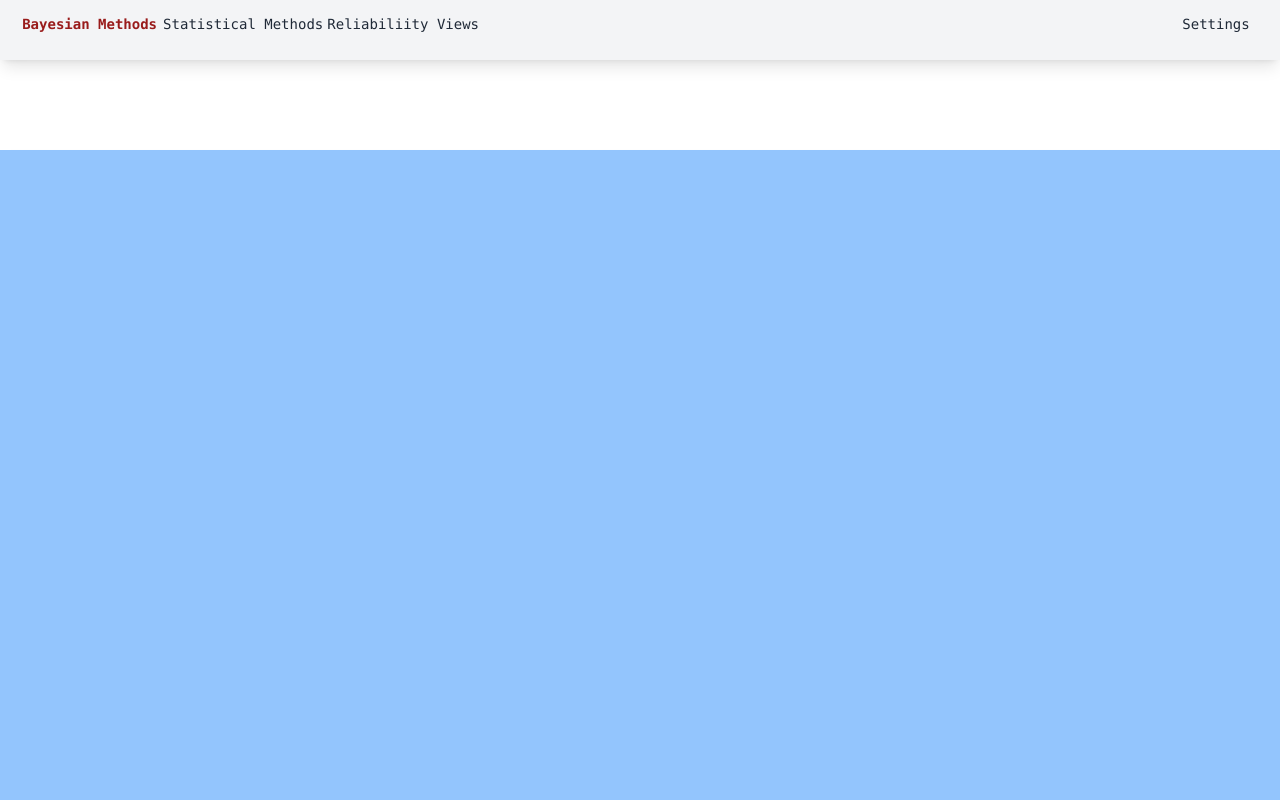
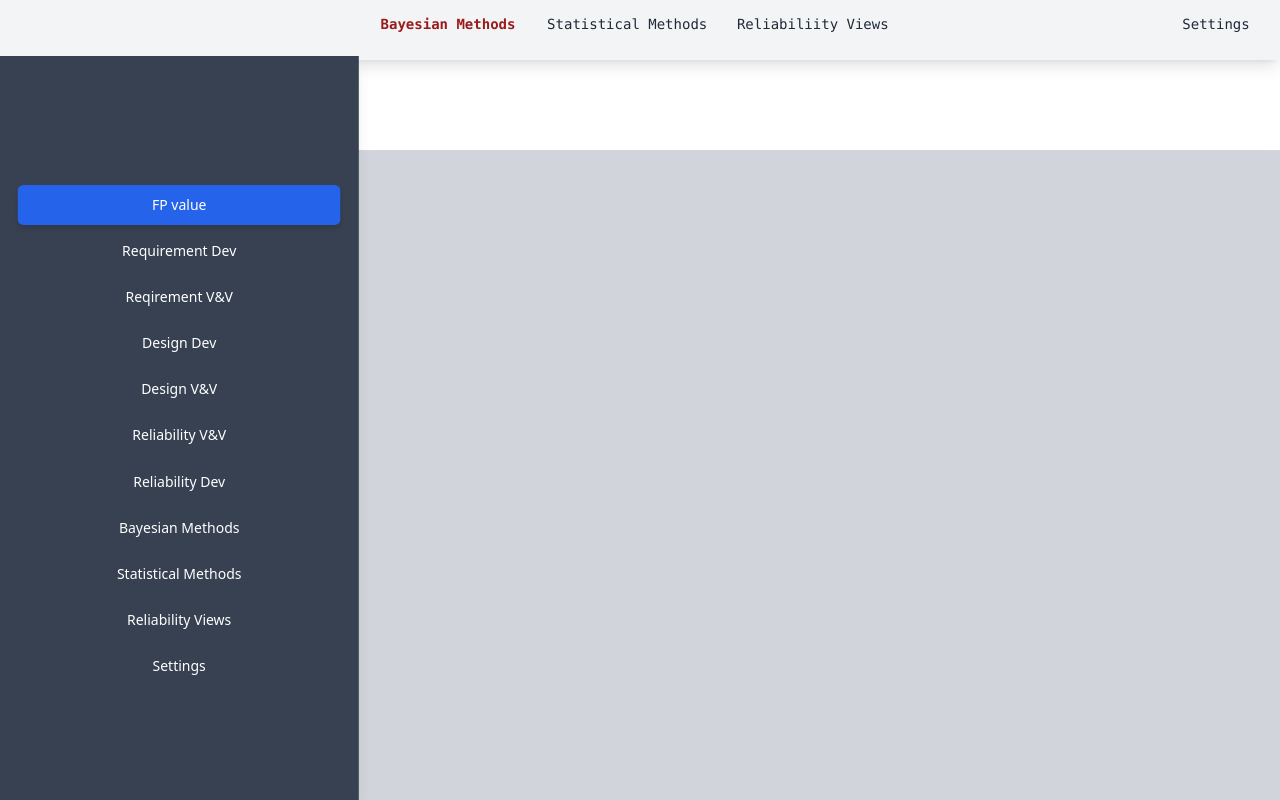
Before and after one commit to mahammadyusifov/npp-web-proto, a React (Vite) app: page / in a window 1280 px wide. Built offline with nearby package versions, Linux system fonts and the light colour scheme.

Commit message:
menu labels added

```diff
--- a/src/BayesianPage.tsx
+++ b/src/BayesianPage.tsx
@@ -1,21 +1,23 @@
 import { useState } from 'react';
 
-import { handleFileSelection, handleUpload, handleSave } from './utilities/upload-save-browse';
-import NavigationBar from './Components/NavigationBar';
-
+import Menu from './Components/Menu';
+import Rectangular from './components/Rectangle';
 function BayesianPage() {
 
-  const [selectedFile, setSelectedFile] = useState<File | null>(null);
+  const [adults, setAdults] = useState(6);
 
   return (
     <>
-      <NavigationBar
-      width='100%'
+      <Rectangular
+      width='72%'
       height='650px'
-      color = 'bg-blue-300'
-      center = {{ x: '50%', y: '75%' }}
+      color = 'bg-gray-300'
+      center = {{ x: '90%', y: '75%' }}
       shape = 'sharp-rectangle'
-      />
+      >
+      </Rectangular>
+
+      <Menu/>
     </>
   )
 }
--- /dev/null
+++ b/src/Components/Hoverable.tsx
@@ -0,0 +1,128 @@
+import React, { CSSProperties } from 'react';
+
+// --- Type Definitions for the Component's Props ---
+interface HoverableProps {
+  // The text to display inside the tab.
+  text: string;
+  // An optional icon component to display to the left of the text.
+  icon?: React.ReactNode;
+  // A boolean to determine if the tab is currently highlighted.
+  active?: boolean;
+  // A callback function that is triggered when the tab is clicked.
+  onClick: (text: string) => void;
+  // Optional custom colors for different states.
+  textcolor?: string;
+  activeColor?: string;
+  activeBgColor?: string;
+  hoverBorderColor?: string;
+  // Optional x, y coordinates for absolute positioning.
+  center?: { x: string; y: string };
+  // Optional width and height for the component.
+  width?: string;
+  height?: string;
+}
+
+// --- Main SidebarTab Component ---
+const Hoverable: React.FC<HoverableProps> = ({
+  text,
+  icon,
+  active = false,
+  onClick,
+  textcolor = 'text-white',
+  activeColor = 'text-white',
+  activeBgColor = 'bg-blue-600',
+  hoverBorderColor = 'hover:border-gray-400',
+  center = { x: '50%', y: '50%' },
+  width = '90%',
+  height = '40px',
+}) => {
+
+  // --- Dynamic Styling for Positioning and Sizing ---
+  const containerStyle: CSSProperties = {
+    width: width,
+    height: height,
+  };
+  if (center) {
+    containerStyle.position = 'absolute';
+    containerStyle.top = center.y;
+    containerStyle.left = center.x;
+    containerStyle.transform = 'translate(-50%, -50%)';
+  }
+
+  // --- Dynamic Styling for Appearance ---
+  // This logic creates the new border-on-hover effect and removes the focus ring.
+  const finalClasses = `
+    flex items-center justify-center space-x-3 px-4 py-2 rounded-md
+    text-sm font-medium cursor-pointer
+    transition-colors duration-200 ease-in-out
+    focus:outline-none
+    border-2
+    ${active
+      ? `${activeBgColor} ${activeColor} border-transparent shadow-md`
+      : `bg-transparent ${textcolor} border-transparent ${hoverBorderColor}`
+    }
+  `;
+
+  return (
+    <button
+      type="button"
+      style={containerStyle}
+      className={finalClasses}
+      onClick={() => onClick(text)}
+    >
+      {icon && <span className="flex-shrink-0">{icon}</span>}
+      <span>{text}</span>
+    </button>
+  );
+};
+
+export default Hoverable ;
+
+
+// --- Example of how to use this component in a parent ---
+/*
+import React, { useState } from 'react';
+import SidebarTab from './SidebarTab';
+
+// A simple placeholder icon for the example
+const PlaceholderIcon = () => (
+  <svg className="w-5 h-5" fill="none" stroke="currentColor" viewBox="0 0 24 24" xmlns="http://www.w3.org/2000/svg">
+    <path strokeLinecap="round" strokeLinejoin="round" strokeWidth={2} d="M9 12h6m-6 4h6m2 5H7a2 2 0 01-2-2V5a2 2 0 012-2h5.586a1 1 0 01.707.293l5.414 5.414a1 1 0 01.293.707V19a2 2 0 01-2 2z" />
+  </svg>
+);
+
+function Sidebar() {
+  const [activeTab, setActiveTab] = useState('Requirement V&V');
+
+  const handleTabClick = (tabName: string) => {
+    setActiveTab(tabName);
+  };
+
+  const tabs = [
+    "FP",
+    "Requirement Dev",
+    "Requirement V&V",
+    "Design Dev",
+    "Design V&V"
+  ];
+
+  return (
+    <div className="w-64 p-4 bg-gray-50 border-r border-gray-200">
+      <nav className="flex flex-col space-y-1">
+        {tabs.map(tabName => (
+          <SidebarTab
+            key={tabName}
+            text={tabName}
+            icon={<PlaceholderIcon />}
+            active={activeTab === tabName}
+            onClick={handleTabClick}
+            width="100%"
+            height="40px"
+            hoverBorderColor="hover:border-gray-400" // Example of customizing the hover border
+          />
+        ))}
+      </nav>
+    </div>
+  );
+}
+*/
--- a/src/Components/Layout.tsx
+++ b/src/Components/Layout.tsx
@@ -6,11 +6,11 @@ const Layout = ({ children }) => {
     <>
         <NavigationBar>
 
-          <NavItem text="Bayesian Methods" position={{ x: '7%', y: '40%' }} />
+          <NavItem text="Bayesian Methods" position={{ x: '35%', y: '40%' }} />
 
-          <NavItem text = "Statistical Methods" position={{ x: '19%', y: '40%' }} />
+          <NavItem text = "Statistical Methods" position={{ x: '49%', y: '40%' }} />
 
-          <NavItem text = "Reliabiliity Views" position={{ x: '31.5%', y: '40%' }} />
+          <NavItem text = "Reliabiliity Views" position={{ x: '63.5%', y: '40%' }} />
 
           <NavItem text = "Settings" position={{ x: '95%', y: '40%' }} />
 
--- /dev/null
+++ b/src/Components/Menu.tsx
@@ -0,0 +1,63 @@
+import Rectangular from './Rectangle';
+import Hoverable from '../components/Hoverable';
+
+const Menu: React.FC = () => {
+  return (
+    <Rectangular
+      width = '28%'
+      height = '93%'
+      color = 'bg-gray-700'
+      center = {{ x: '13%', y: '60%' }}
+      >
+        <Hoverable
+            text = "FP value"
+            center={{ x: '50%', y: '20%' }}
+          />
+
+        <Hoverable
+            text = "Requirement Dev"
+            center={{ x: '50%', y: '26.2%' }}
+          />
+
+        <Hoverable
+           text = "Reqirement V&V"
+           center = {{ x: '50%', y: '32.4%' }}
+        />
+        <Hoverable
+           text = "Design Dev"
+           center = {{ x: '50%', y: '38.6%' }}
+        />
+        <Hoverable
+           text = "Design V&V"
+           center = {{ x: '50%', y: '44.8%' }}
+        />
+        <Hoverable
+           text = "Reliability V&V"
+           center = {{ x: '50%', y: '51%' }}
+        />
+        <Hoverable
+           text = "Reliability Dev"
+           center = {{ x: '50%', y: '57.2%' }}
+        />
+        <Hoverable
+           text = "Bayesian Methods"
+           center = {{ x: '50%', y: '63.4%' }}
+        />
+        <Hoverable
+           text = "Statistical Methods"
+           center = {{ x: '50%', y: '69.6%' }}
+        />
+        <Hoverable
+           text = "Reliability Views"
+           center = {{ x: '50%', y: '75.8%' }}
+        />
+        <Hoverable
+           text = "Settings"
+           center = {{ x: '50%', y: '82%' }}
+        />
+
+      </Rectangular>
+    );
+}
+
+export default Menu;
--- /dev/null
+++ b/src/Components/Rectangle.tsx
@@ -0,0 +1,68 @@
+import React, { useState, Children, cloneElement } from 'react';
+
+// --- Customizable Navigation Bar Component ---
+// This component is now "smart". It manages the active state of its children internally.
+//
+// Props:
+// - defaultActive: The text of the NavItem that should be active by default.
+// - onNavigate: (Optional) A function that gets called with the text of the item when it's clicked.
+// - ... (all other existing props: width, height, color, etc.)
+
+const Rectangular = ({
+  width = '100%',
+  height = '60px',
+  color = 'bg-gray-100',
+  center = { x: '50%', y: '0%' },
+  shape = 'sharp-rectangle',
+  children,
+  defaultActive,
+  onNavigate,
+}) => {
+  // This variable remembers which hoverable is currently active.
+  const [activeItem, setActiveItem] = useState(defaultActive || (Children.toArray(children)[0] as React.ReactElement)?.props?.text || '');
+
+  const handleItemClick = (itemName) => {
+    setActiveItem(itemName);
+    // If the parent component needs to know about the navigation, call the callback.
+    if (onNavigate) {
+      onNavigate(itemName);
+    }
+  };
+
+  const barStyle = {
+    position: 'absolute',
+    '--bar-width': width,
+    '--bar-height': height,
+    width: 'var(--bar-width)',
+    height: 'var(--bar-height)',
+    top: `clamp(calc(var(--bar-height) / 2), ${center.y}, calc(100% - var(--bar-height) / 2))`,
+    left: `clamp(calc(var(--bar-width) / 2), ${center.x}, calc(100% - var(--bar-width) / 2))`,
+    transform: 'translate(-50%, -50%)',
+  };
+
+  const shapeClasses = {
+    'smooth-rectangle': 'rounded-lg',
+    'sharp-rectangle': 'rounded-none',
+    'pill': 'rounded-full',
+    'circle': 'rounded-full',
+  };
+  const shapeClass = shapeClasses[shape] || shapeClasses['smooth-rectangle'];
+
+  return (
+    <div style={barStyle} className={`${color} ${shapeClass} shadow-lg transition-all duration-300`}>
+      <div className="relative w-full h-full">
+        {Children.map(children, (child) => {
+          if (React.isValidElement(child)) {
+            return cloneElement(child, {
+              active: child.props.text === activeItem,
+              onClick: handleItemClick,
+            });
+          }
+          return child;
+        })}
+      </div>
+    </div>
+  );
+};
+
+export default Rectangular;
```
